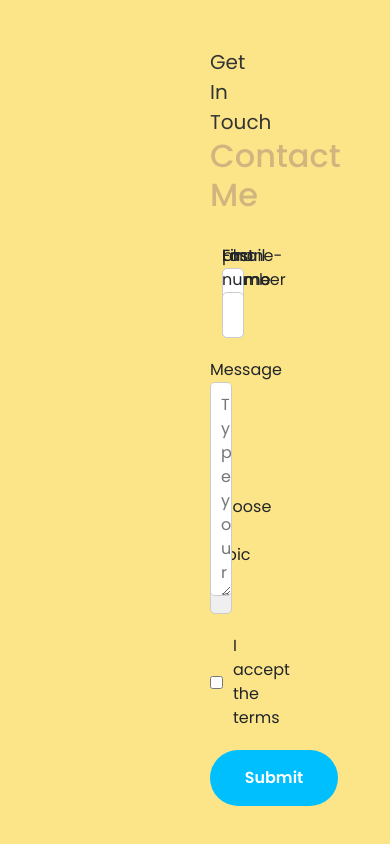
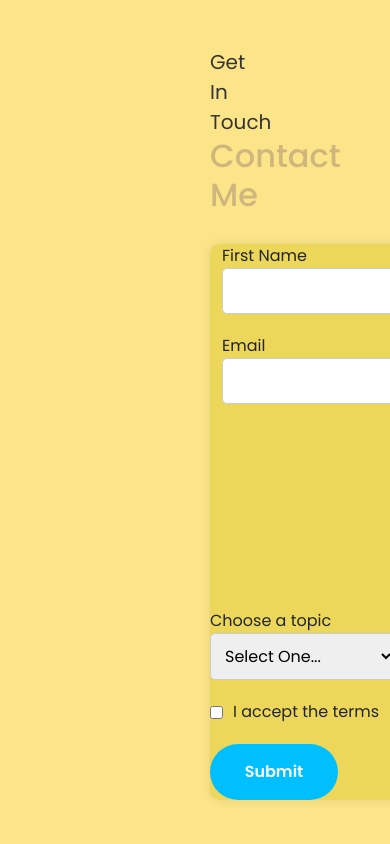
Before and after one commit to MohamedBoghdaddy/Personal-Portfolio, a React (Create React App) app: page / in a window 390 px wide. Shown: the part 4596-5440 px from the top of the page. Built offline with nearby package versions, Linux system fonts and the light colour scheme.

Commit message:
Update Contact.css

```diff
--- a/src/Styles/Contact.css
+++ b/src/Styles/Contact.css
@@ -92,3 +92,27 @@ h2 {
 .contact--form--btn:hover {
   background-color: #009acd;
 }
+
+
+@media (max-width: 768px) {
+  .contact--section {
+    padding: 50px;
+    margin-top: 20px;
+  }
+  .contact--form--container {
+    background-color: #edd75a;
+    border-radius: 10px;
+    box-shadow: 0 0 10px rgba(0, 0, 0, 0.1);
+
+    margin-bottom: 200px;
+    width: 100vw;
+    margin: 0;
+  }
+
+  .container {
+    display: flex;
+    flex-wrap: wrap;
+    justify-content: space-between;
+    margin-top: 0;
+  }
+}
```
